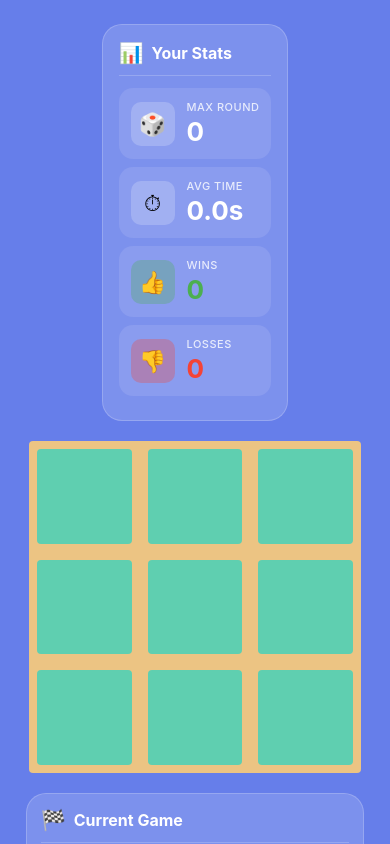
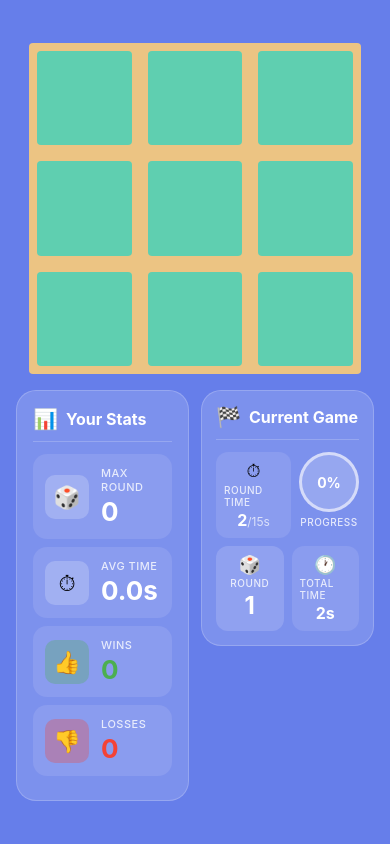
Before and after one commit to rocketfingers/MemorySquaresReact, a React Native app: screen /Game in a window 390 px wide. Built offline with nearby package versions, Linux system fonts and the light colour scheme.

Commit message:
fix: responsive game layout with panels beside or below board
On wide screens (>900px): ResultsBox left, board centre, StatusBox
right. On narrow screens: board on top, both panels in a row below.

```diff
--- a/src/screens/GameScreen.js
+++ b/src/screens/GameScreen.js
@@ -174,15 +174,19 @@ export default function GameScreen({ navigation }) {
     return colors.squareDefault;
   };
 
+  const isWide = width > 900;
+
   return (
     <View style={[styles.screen, { backgroundColor: colors.gradientStart }]}>
       <SafeAreaView style={styles.safeArea}>
         <ScrollView contentContainerStyle={styles.scrollContent} showsVerticalScrollIndicator={false}>
-          <View style={styles.inner}>
-            {/* Results box (stats) */}
+          {isWide ? (
+            /* Wide layout: panels on sides, board in centre */
+            <View style={styles.wideRow}>
+              <View style={styles.sidePanel}>
                 <ResultsBox history={history} visible={anyGameEverStarted} />
+              </View>
 
-            {/* Game board */}
               <Animated.View
                 style={[
                   styles.board,
@@ -212,7 +216,7 @@ export default function GameScreen({ navigation }) {
                 ))}
               </Animated.View>
 
-            {/* Status box */}
+              <View style={styles.sidePanel}>
                 <StatusBox
                   round={currentRound}
                   currentTime={currentGameTime}
@@ -222,6 +226,56 @@ export default function GameScreen({ navigation }) {
                   visible={anyGameEverStarted}
                 />
               </View>
+            </View>
+          ) : (
+            /* Narrow layout: board on top, panels below in a row */
+            <View style={styles.narrowCol}>
+              <Animated.View
+                style={[
+                  styles.board,
+                  {
+                    width: BOARD_SIZE,
+                    height: BOARD_SIZE,
+                    backgroundColor: colors.boardBackground,
+                    transform: [{ rotate: boardRotation }],
+                  },
+                ]}
+              >
+                {rectangles.map((item) => (
+                  <TouchableOpacity
+                    key={item.id}
+                    activeOpacity={itemsNotClickable ? 1 : 0.7}
+                    onPress={() => handleSquareTap(item.id)}
+                    style={[
+                      styles.square,
+                      {
+                        width: squareSize,
+                        height: squareSize,
+                        margin,
+                        backgroundColor: getSquareColor(item),
+                      },
+                    ]}
+                  />
+                ))}
+              </Animated.View>
+
+              <View style={styles.belowRow}>
+                <View style={styles.belowPanel}>
+                  <ResultsBox history={history} visible={anyGameEverStarted} />
+                </View>
+                <View style={styles.belowPanel}>
+                  <StatusBox
+                    round={currentRound}
+                    currentTime={currentGameTime}
+                    totalTime={totalGameTime}
+                    solved={countOfValidClicked}
+                    total={countOfValid}
+                    visible={anyGameEverStarted}
+                  />
+                </View>
+              </View>
+            </View>
+          )}
         </ScrollView>
       </SafeAreaView>
 
@@ -249,14 +303,33 @@ const styles = StyleSheet.create({
     flexGrow: 1,
     alignItems: 'center',
     justifyContent: 'center',
-    paddingVertical: 24,
+    padding: 16,
   },
-  inner: {
+  // Wide layout
+  wideRow: {
+    flexDirection: 'row',
+    alignItems: 'flex-start',
+    justifyContent: 'center',
+    gap: 24,
     width: '100%',
-    maxWidth: 560,
+  },
+  sidePanel: {
+    flex: 1,
+    maxWidth: 260,
+  },
+  // Narrow layout
+  narrowCol: {
     alignItems: 'center',
-    gap: 20,
-    paddingHorizontal: 16,
+    gap: 16,
+    width: '100%',
+  },
+  belowRow: {
+    flexDirection: 'row',
+    gap: 12,
+    width: '100%',
+  },
+  belowPanel: {
+    flex: 1,
   },
   board: {
     flexDirection: 'row',
```
Lines whose indentation alone changed are shown as unchanged.
